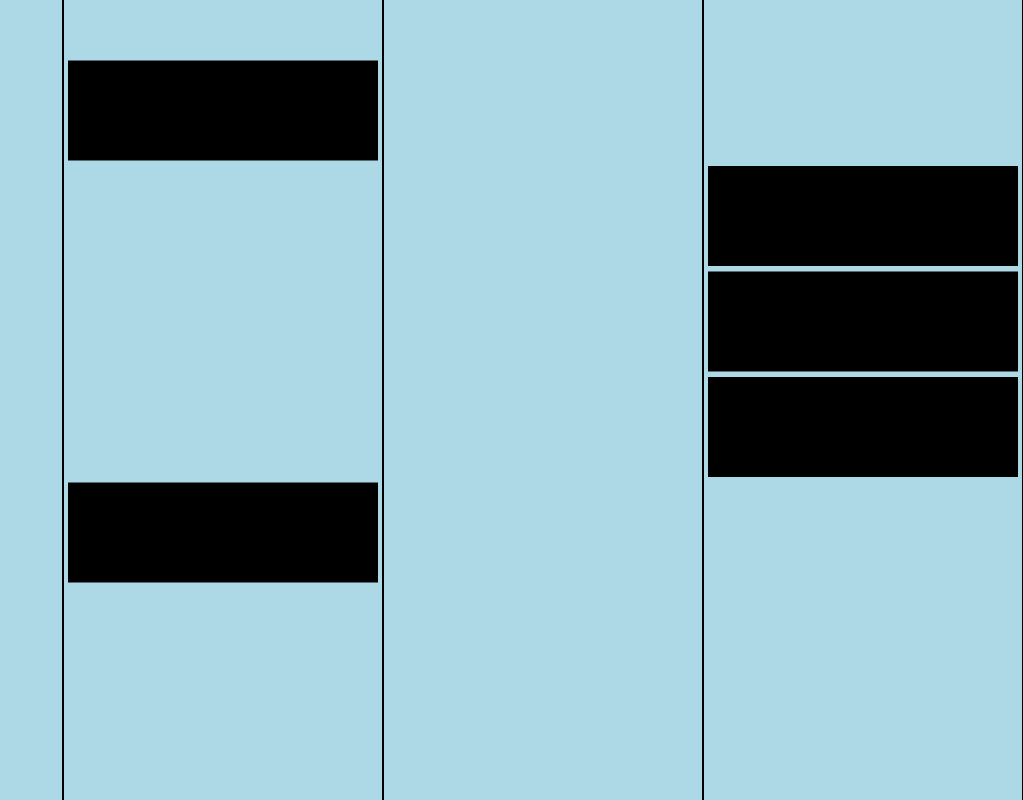
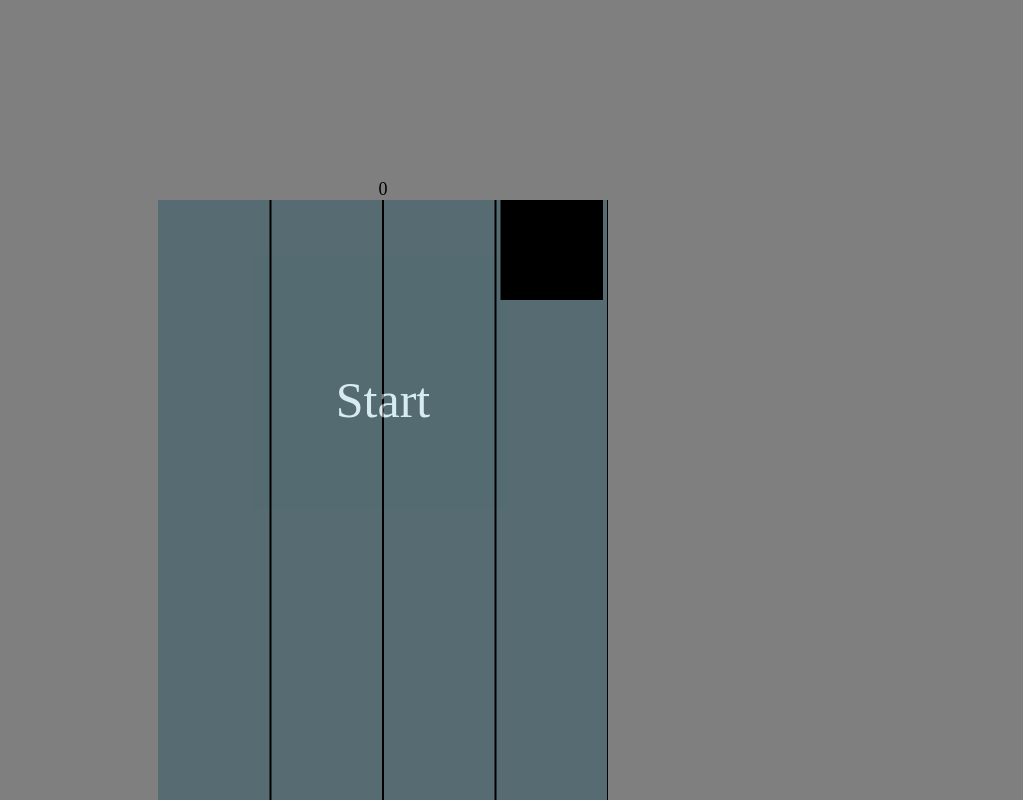
Before and after one commit to hiteshsankhat/piano-tile-game-react, a React (Vite) app: page / in a window 1280 px wide. Shown: the whole page, without its empty margins (257-1280 px from the left). Built offline with nearby package versions, Linux system fonts and the light colour scheme.

Commit message:
handle all the logic

```diff
--- a/package.json
+++ b/package.json
@@ -11,11 +11,13 @@
   },
   "dependencies": {
     "react": "^18.2.0",
-    "react-dom": "^18.2.0"
+    "react-dom": "^18.2.0",
+    "uuid": "^9.0.1"
   },
   "devDependencies": {
     "@types/react": "^18.2.43",
     "@types/react-dom": "^18.2.17",
+    "@types/uuid": "^9.0.7",
     "@typescript-eslint/eslint-plugin": "^6.14.0",
     "@typescript-eslint/parser": "^6.14.0",
     "@vitejs/plugin-react": "^4.2.1",
--- a/src/components/CanvasGameBoard/CanvasGameBoard.tsx
+++ b/src/components/CanvasGameBoard/CanvasGameBoard.tsx
@@ -1,4 +1,5 @@
-import React, { useEffect, useRef } from "react";
+import React, { useEffect, useRef, useState } from "react";
+import { v4 as uuidv4 } from "uuid";
 
 interface Point {
   x: number;
@@ -14,16 +15,29 @@ interface Box {
 
 interface Tile extends Box {
   color: "black" | "gray";
+  id: string;
 }
 
-const CanvasGameBoard = () => {
+type CanvasGameBoardProps = {
+  isStarted: boolean;
+  updateStartStatus: any;
+};
+
+let SPEED = 0.5;
+
+const CanvasGameBoard = ({
+  isStarted,
+  updateStartStatus,
+}: CanvasGameBoardProps) => {
   const canvasRef = useRef<HTMLCanvasElement>(null);
-  const canvasWidth = window.innerWidth; // Math.min(window.innerWidth * 0.95, 450);
-  const canvasHeight = window.innerHeight; // Math.min(window.innerHeight, 600);
+  const canvasWidth = Math.min(window.innerWidth * 0.95, 450);
+  const canvasHeight = Math.min(window.innerHeight, 600);
+
+  const [score, setScore] = useState(0);
 
   const tiles = useRef<Tile[]>([]);
-
-  useEffect(() => {
+  let requestAnimationFrameId = useRef(0);
+  const gameLogic = () => {
     const canvas = canvasRef.current;
     if (!canvas) return;
     const context = canvas.getContext("2d");
@@ -82,50 +96,93 @@ const CanvasGameBoard = () => {
         w: blockWidth - 10,
         h: 100,
         color: "black",
+        id: uuidv4(),
       });
     };
 
     const animate = () => {
       let minHeight = Infinity;
       tiles.current.forEach((tile) => {
-        tile.y += 0.5;
+        tile.y += SPEED;
         minHeight = Math.min(minHeight, tile.y);
       });
       if (minHeight > 105) {
         minHeight = Infinity;
         addTile();
       }
+      const lastTile = tiles.current.filter(
+        (x: Tile) => x.y >= canvasHeight - 105
+      );
+      if (lastTile.length > 0 && lastTile[0].color !== "gray") {
+        cancelAnimationFrame(requestAnimationFrameId.current);
+        tiles.current = [];
+        return;
+      }
       tiles.current = tiles.current.filter(
         (x: Tile) => x.y < canvasHeight - 105
       );
       if (tiles.current) {
         draw();
-        requestAnimationFrame(animate);
+        requestAnimationFrameId.current = requestAnimationFrame(animate);
       }
     };
     animate();
-  }, []);
+  };
+
+  useEffect(() => {
+    tiles.current = [];
+    setScore(0);
+    gameLogic();
+    if (!isStarted) {
+      cancelAnimationFrame(requestAnimationFrameId.current);
+      updateStartStatus();
+    }
+  }, [isStarted]);
 
   const handleClick = (e: React.MouseEvent<HTMLCanvasElement, MouseEvent>) => {
-    const clickPosition: Point = { x: e.clientX, y: e.clientY };
-    tiles.current.forEach((tile) => {
+    if (!canvasRef.current) return;
+    const clickPosition: Point = {
+      x: e.clientX - canvasRef.current.getBoundingClientRect().left,
+      y: e.clientY - canvasRef.current.getBoundingClientRect().top,
+    };
+    let isTileClicked = false;
+    const copiedTiles: Tile[] = JSON.parse(JSON.stringify(tiles.current));
+    copiedTiles.forEach((tile) => {
       if (
-        tile.x < clickPosition.x &&
-        tile.x + tile.w > clickPosition.x &&
-        tile.y < clickPosition.y &&
-        tile.x + tile.w > clickPosition.y
+        clickPosition.x >= tile.x &&
+        clickPosition.x <= tile.x + tile.w &&
+        clickPosition.y >= tile.y &&
+        clickPosition.y <= tile.y + tile.h
       ) {
-        tile.color = "gray";
+        const selectedTile = tiles.current.filter((x) => x.id === tile.id)[0];
+        selectedTile.color = "gray";
+        isTileClicked = true;
       }
     });
+    if (isTileClicked) {
+      setScore((prev) => {
+        if ((prev + 1) % 5 == 0) {
+          SPEED += 0.25;
+        }
+        return prev + 1;
+      });
+    } else {
+      setScore(0);
+      SPEED = 0.5;
+      cancelAnimationFrame(requestAnimationFrameId.current);
+      updateStartStatus();
+    }
   };
   return (
+    <>
+      <p className="score-count">{score}</p>
       <canvas
         ref={canvasRef}
         width={canvasWidth}
         height={canvasHeight}
         onClick={handleClick}
       />
+    </>
   );
 };
 
--- a/src/pages/Home.scss
+++ b/src/pages/Home.scss
@@ -1,6 +1,29 @@
 .main-container {
     display: flex;
-    justify-content: center;
+    flex-direction: column;
+    justify-content: flex-end;
     height: 100vh;
-    align-items: flex-end;
+    align-items: center;
+
+    .score-count {
+        align-self: center;
+        justify-self: center;
+        font-size: large;
+    }
+
+    .start-btn {
+        all: unset;
+        position: absolute;
+        top: 50%;
+        left: 50%;
+        transform: translate(-50%, -50%);
+        width: 100px;
+        font-size: 50px;
+        width: 100vw;
+        height: 100vh;
+        background-color: black;
+        color: white;
+        text-align: center;
+        opacity: 0.5;
+    }
 }
--- a/src/pages/Home.tsx
+++ b/src/pages/Home.tsx
@@ -1,12 +1,26 @@
+import { useState } from "react";
 import CanvasGameBoard from "../components/CanvasGameBoard/CanvasGameBoard";
 import "./Home.scss";
 function Home() {
+  const [isStarted, setIsStarted] = useState(false);
+  const updateStartStatus = () => {
+    setIsStarted(false);
+  };
   return (
     <div className="main-container">
-      {/* <button className="" type="button">
-        Start
-      </button> */}
-      <CanvasGameBoard />
+      {!isStarted && (
+        <button
+          onClick={() => setIsStarted((prev) => !prev)}
+          className="start-btn"
+          type="button"
+        >
+          Start
+        </button>
+      )}
+      <CanvasGameBoard
+        isStarted={isStarted}
+        updateStartStatus={updateStartStatus}
+      />
     </div>
   );
 }
```
Also changed, not shown: 1 other file (tests, documents, lock files or other folders). Lines whose indentation alone changed are shown as unchanged.
